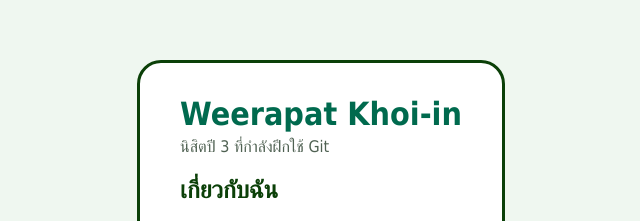
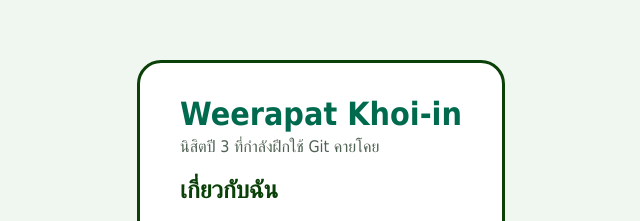
Before and after one commit to DoMiNoone/project-profile, a plain HTML site: page index.html in a window 1280 px wide. Shown: the part 161-382 px from the top of the page, 319-959 px from the left. Drawn offline with Linux system fonts and the light colour scheme.

Commit message:
Change tagline

```diff
--- a/index.html
+++ b/index.html
@@ -9,7 +9,7 @@
 <body>
   <main class="card">
     <h1>Weerapat Khoi-in</h1>
-    <p class="tagline">นิสิตปี 3 ที่กำลังฝึกใช้ Git</p>
+    <p class="tagline">นิสิตปี 3 ที่กำลังฝึกใช้ Git คายโคย</p>
 
     <h2>เกี่ยวกับฉัน</h2>
     <p>มีตังติดตัว200 ห้ามยืม</p>
```
